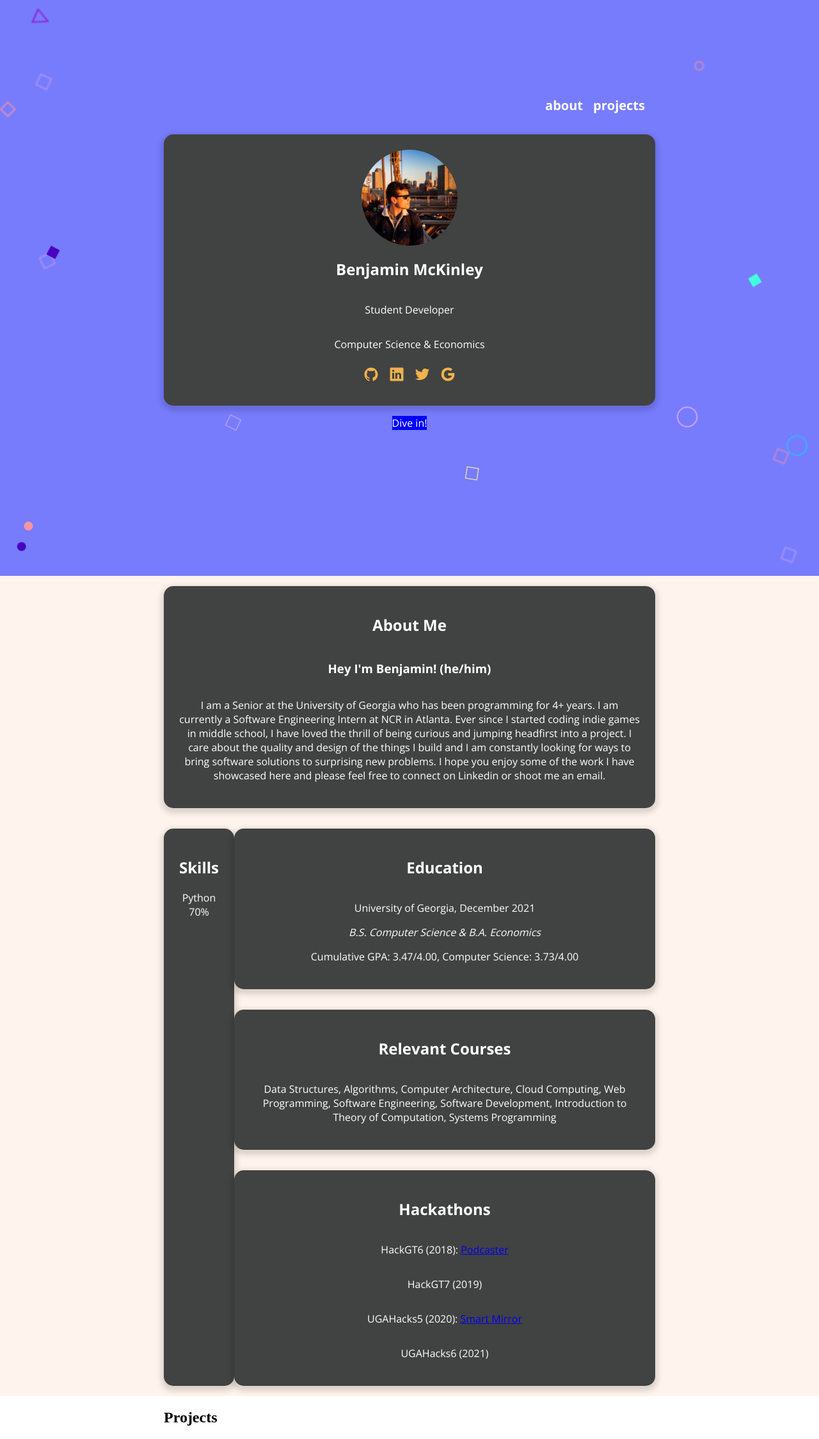
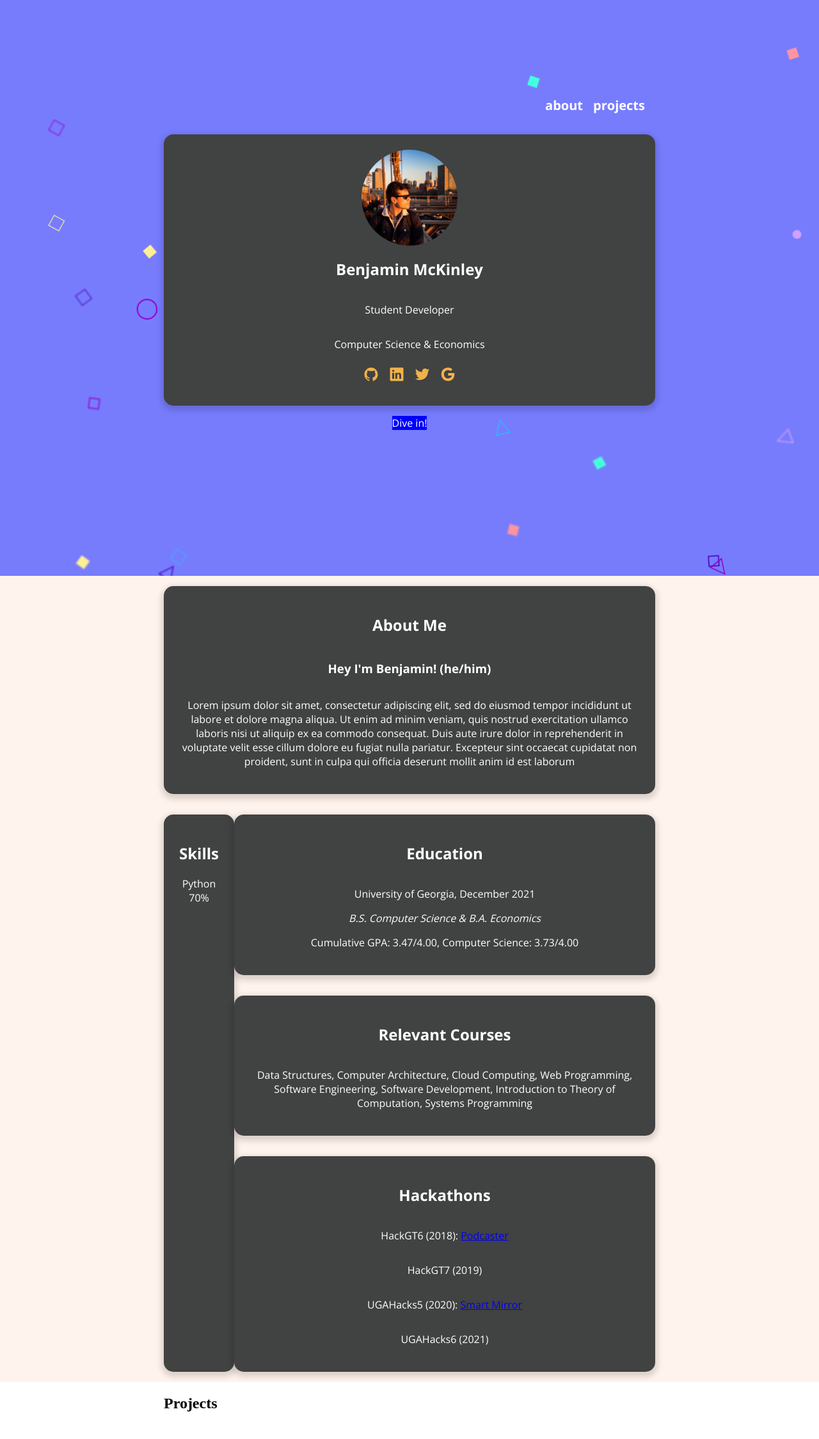
Before and after one commit to bkinny4148/bkinny4148.github.io, a Jekyll site: the page built from index.md, in a window 1280 px wide. Shown: the whole page at 64% size. Built offline with Jekyll 4.4.1, drawn with Linux system fonts in a browser that asks for light colours; after the commit the page ends 2227 px from its top, so only the background shows below that.

Commit message:
About content change

```diff
--- a/_layouts/homepage.html
+++ b/_layouts/homepage.html
@@ -49,7 +49,7 @@
       <div id="about" class="card">
           <h2>About Me</h2>
           <h3>Hey I'm Benjamin! (he/him)</h3>
-          <p>I am a Senior at the University of Georgia who has been programming for 4+ years. I am currently a Software Engineering Intern at NCR in Atlanta. Ever since I started coding indie games in middle school, I have loved the thrill of being curious and jumping headfirst into a project. I care about the quality and design of the things I build and I am constantly looking for ways to bring software solutions to surprising new problems. I hope you enjoy some of the work I have showcased here and please feel free to connect on Linkedin or shoot me an email.</p>
+          <p>Lorem ipsum dolor sit amet, consectetur adipiscing elit, sed do eiusmod tempor incididunt ut labore et dolore magna aliqua. Ut enim ad minim veniam, quis nostrud exercitation ullamco laboris nisi ut aliquip ex ea commodo consequat. Duis aute irure dolor in reprehenderit in voluptate velit esse cillum dolore eu fugiat nulla pariatur. Excepteur sint occaecat cupidatat non proident, sunt in culpa qui officia deserunt mollit anim id est laborum</p>
       </div>
 
       <div class="horizontal-container">
@@ -75,7 +75,7 @@
 
               <div class="card">
                   <h2>Relevant Courses</h2>
-                  <p>Data Structures, Algorithms, Computer Architecture, Cloud Computing, Web Programming, Software Engineering, Software Development, Introduction to Theory of Computation, Systems Programming</p>
+                  <p>Data Structures, Computer Architecture, Cloud Computing, Web Programming, Software Engineering, Software Development, Introduction to Theory of Computation, Systems Programming</p>
               </div>
 
               <div class="card">
```
